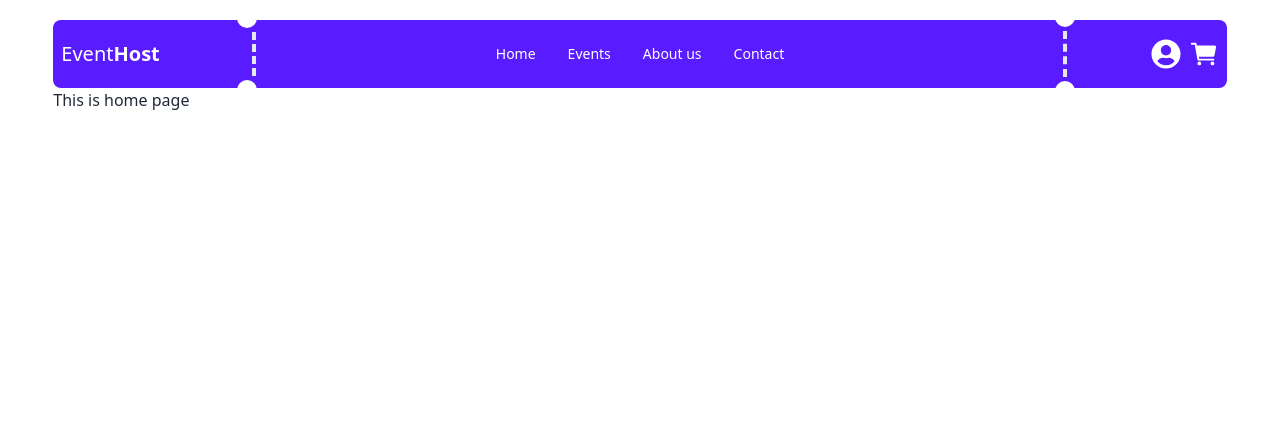
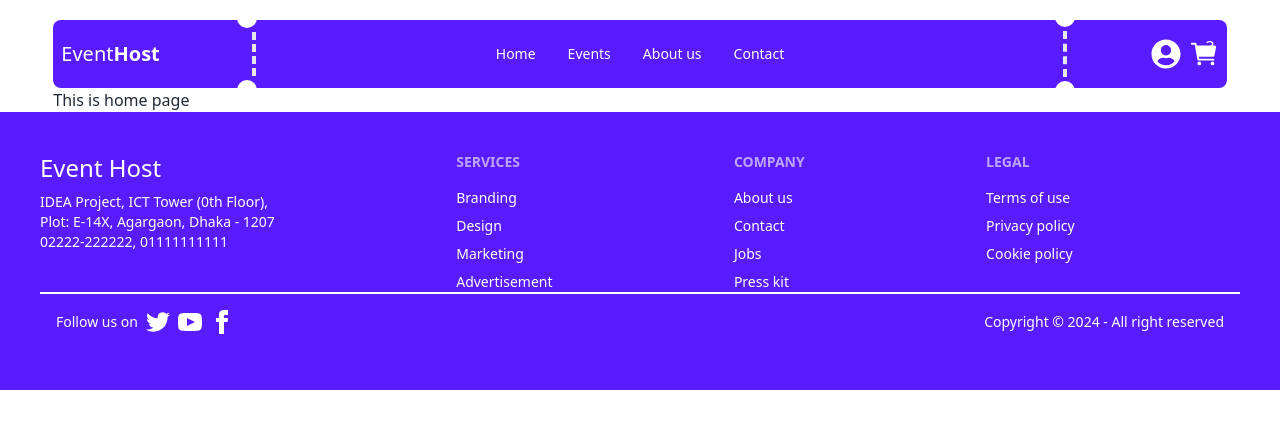
Before and after one commit to Shahidul-Islam-Jony/Event-Host, a React (Vite) app: page / in a window 1280 px wide. Shown: the top 428 px of the page. Built offline with nearby package versions, Linux system fonts and the light colour scheme.

Commit message:
Footer section added

```diff
--- /dev/null
+++ b/src/components/Home/Banner/Banner.jsx
@@ -0,0 +1,11 @@
+
+
+const Banner = () => {
+    return (
+        <div>
+
+        </div>
+    );
+};
+
+export default Banner;
--- /dev/null
+++ b/src/components/shared/Footer.jsx
@@ -0,0 +1,79 @@
+const Footer = () => {
+  return (
+    <div className="bg-gradient-to-r from-[#591BFF] p-10 from-100% to-[#7B4AFF] to-67%">
+      <div className="footer border-b-2 border-white text-white">
+        <aside>
+          <h3 className="text-2xl">Event Host</h3>
+          <p>
+            IDEA Project, ICT Tower (0th Floor), <br /> Plot: E-14X, Agargaon,
+            Dhaka - 1207 <br /> 02222-222222, 01111111111
+          </p>
+        </aside>
+        <nav>
+          <h6 className="footer-title">Services</h6>
+          <a className="link link-hover">Branding</a>
+          <a className="link link-hover">Design</a>
+          <a className="link link-hover">Marketing</a>
+          <a className="link link-hover">Advertisement</a>
+        </nav>
+        <nav>
+          <h6 className="footer-title">Company</h6>
+          <a className="link link-hover">About us</a>
+          <a className="link link-hover">Contact</a>
+          <a className="link link-hover">Jobs</a>
+          <a className="link link-hover">Press kit</a>
+        </nav>
+        <nav>
+          <h6 className="footer-title">Legal</h6>
+          <a className="link link-hover">Terms of use</a>
+          <a className="link link-hover">Privacy policy</a>
+          <a className="link link-hover">Cookie policy</a>
+        </nav>
+      </div>
+      {/* After border */}
+      <div className="footer items-center p-4 bg-neutral bg-gradient-to-r from-[#591BFF] from-100% to-[#7B4AFF] to-67% text-white">
+        <aside className="items-center grid-flow-col">
+            <p>Follow us on </p>
+          <a>
+            <svg
+              xmlns="http://www.w3.org/2000/svg"
+              width="24"
+              height="24"
+              viewBox="0 0 24 24"
+              className="fill-current"
+            >
+              <path d="M24 4.557c-.883.392-1.832.656-2.828.775 1.017-.609 1.798-1.574 2.165-2.724-.951.564-2.005.974-3.127 1.195-.897-.957-2.178-1.555-3.594-1.555-3.179 0-5.515 2.966-4.797 6.045-4.091-.205-7.719-2.165-10.148-5.144-1.29 2.213-.669 5.108 1.523 6.574-.806-.026-1.566-.247-2.229-.616-.054 2.281 1.581 4.415 3.949 4.89-.693.188-1.452.232-2.224.084.626 1.956 2.444 3.379 4.6 3.419-2.07 1.623-4.678 2.348-7.29 2.04 2.179 1.397 4.768 2.212 7.548 2.212 9.142 0 14.307-7.721 13.995-14.646.962-.695 1.797-1.562 2.457-2.549z"></path>
+            </svg>
+          </a>
+          <a>
+            <svg
+              xmlns="http://www.w3.org/2000/svg"
+              width="24"
+              height="24"
+              viewBox="0 0 24 24"
+              className="fill-current"
+            >
+              <path d="M19.615 3.184c-3.604-.246-11.631-.245-15.23 0-3.897.266-4.356 2.62-4.385 8.816.029 6.185.484 8.549 4.385 8.816 3.6.245 11.626.246 15.23 0 3.897-.266 4.356-2.62 4.385-8.816-.029-6.185-.484-8.549-4.385-8.816zm-10.615 12.816v-8l8 3.993-8 4.007z"></path>
+            </svg>
+          </a>
+          <a>
+            <svg
+              xmlns="http://www.w3.org/2000/svg"
+              width="24"
+              height="24"
+              viewBox="0 0 24 24"
+              className="fill-current"
+            >
+              <path d="M9 8h-3v4h3v12h5v-12h3.642l.358-4h-4v-1.667c0-.955.192-1.333 1.115-1.333h2.885v-5h-3.808c-3.596 0-5.192 1.583-5.192 4.615v3.385z"></path>
+            </svg>
+          </a>
+        </aside>
+        <nav className="grid-flow-col gap-4 md:place-self-center md:justify-self-end">
+          <p>Copyright © 2024 - All right reserved</p>
+        </nav>
+      </div>
+    </div>
+  );
+};
+
+export default Footer;
--- a/src/components/shared/Navbar.jsx
+++ b/src/components/shared/Navbar.jsx
@@ -3,7 +3,7 @@ import { IoCart } from "react-icons/io5";
 
 const Navbar = () => {
   return (
-    <div>
+    <div className="w-11/12 mx-auto">
       <div className="navbar mt-5 rounded-lg text-white bg-gradient-to-r from-[#591BFF] from-100% to-[#7B4AFF] to-67%">
         <div className="navbar-start">
           <div className="dropdown">
@@ -25,7 +25,7 @@ const Navbar = () => {
             </div>
             <ul
               tabIndex={0}
-              className="menu menu-sm dropdown-content mt-3 z-[1] p-2 shadow bg-base-100 rounded-box w-52"
+              className="menu menu-sm dropdown-content mt-3 z-[1] p-2 shadow  bg-gradient-to-r from-[#591BFF] from-100% to-[#7B4AFF] to-67% rounded-box w-52"
             >
               <li>
                 <a>Home</a>
@@ -64,9 +64,10 @@ const Navbar = () => {
           </ul>
         </div>
         <div className="navbar-end relative">
-          <div className="py-2 pl-[84px] md:border-l-4 border-dashed flex gap-2">
+          <div className="py-2 pl-[84px] md:border-l-4 border-dashed flex gap-2 relative">
             <FaUserCircle className="text-3xl"></FaUserCircle>
             <IoCart className="text-3xl"></IoCart>
+            <span className="absolute right-1 top-1">3</span>
           </div>
           <div className="hidden md:block w-5 h-5 rounded-full bg-white absolute right-36 -top-6 "></div>
           <div className="hidden md:block w-5 h-5 rounded-full bg-white absolute right-36 -bottom-6"></div>
--- a/src/layouts/MainLayout.jsx
+++ b/src/layouts/MainLayout.jsx
@@ -1,12 +1,14 @@
 import { Outlet } from "react-router-dom";
 import Navbar from "../components/shared/Navbar";
+import Footer from "../components/shared/Footer";
 
 
 const MainLayout = () => {
     return (
-        <div className="w-11/12 mx-auto">
+        <div>
             <Navbar></Navbar>
             <Outlet></Outlet>
+            <Footer></Footer>
         </div>
     );
 };
--- a/src/pages/Home/Home.jsx
+++ b/src/pages/Home/Home.jsx
@@ -2,7 +2,7 @@
 
 const Home = () => {
     return (
-        <div>
+        <div className="w-11/12 mx-auto">
             This is home page
         </div>
     );
```
